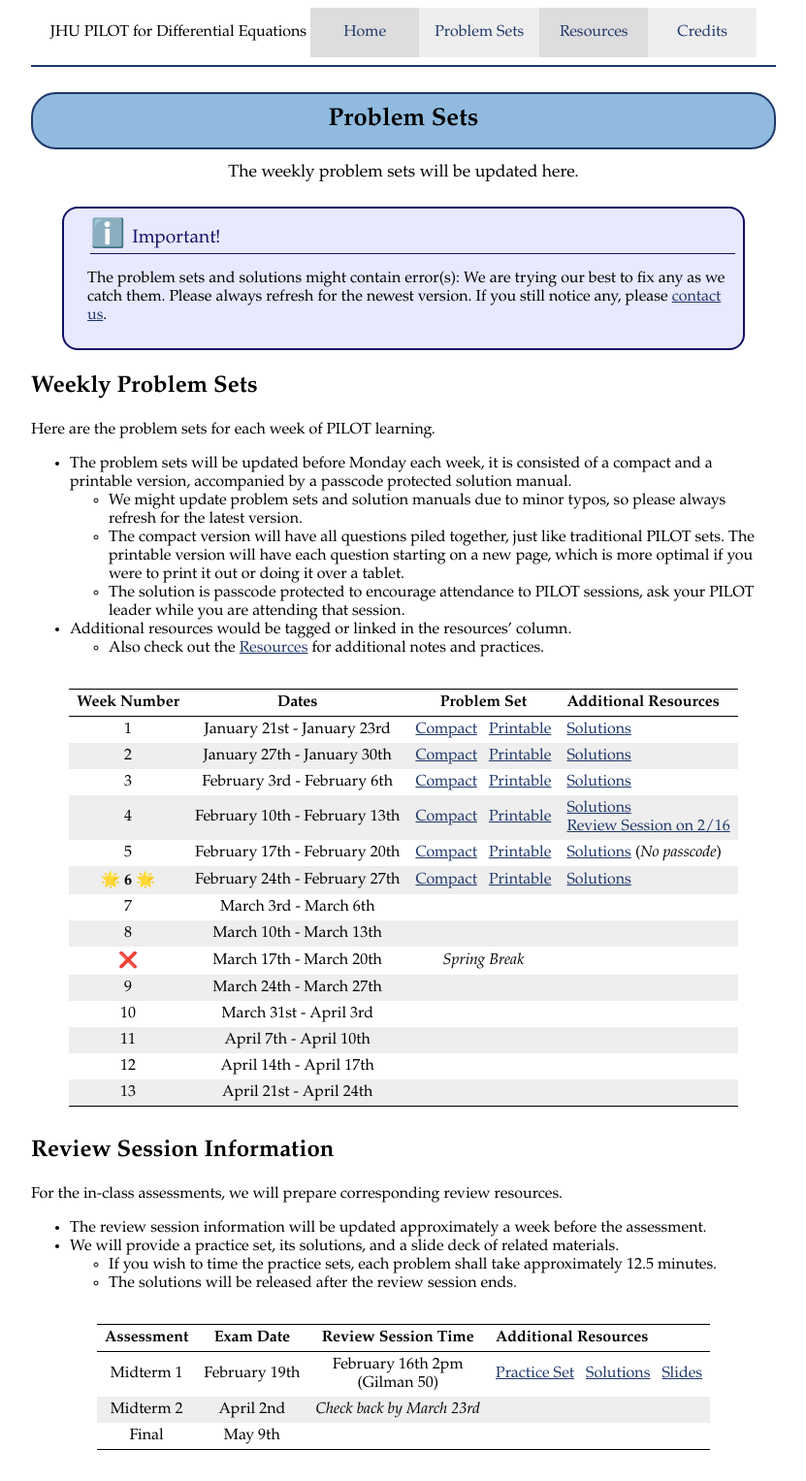
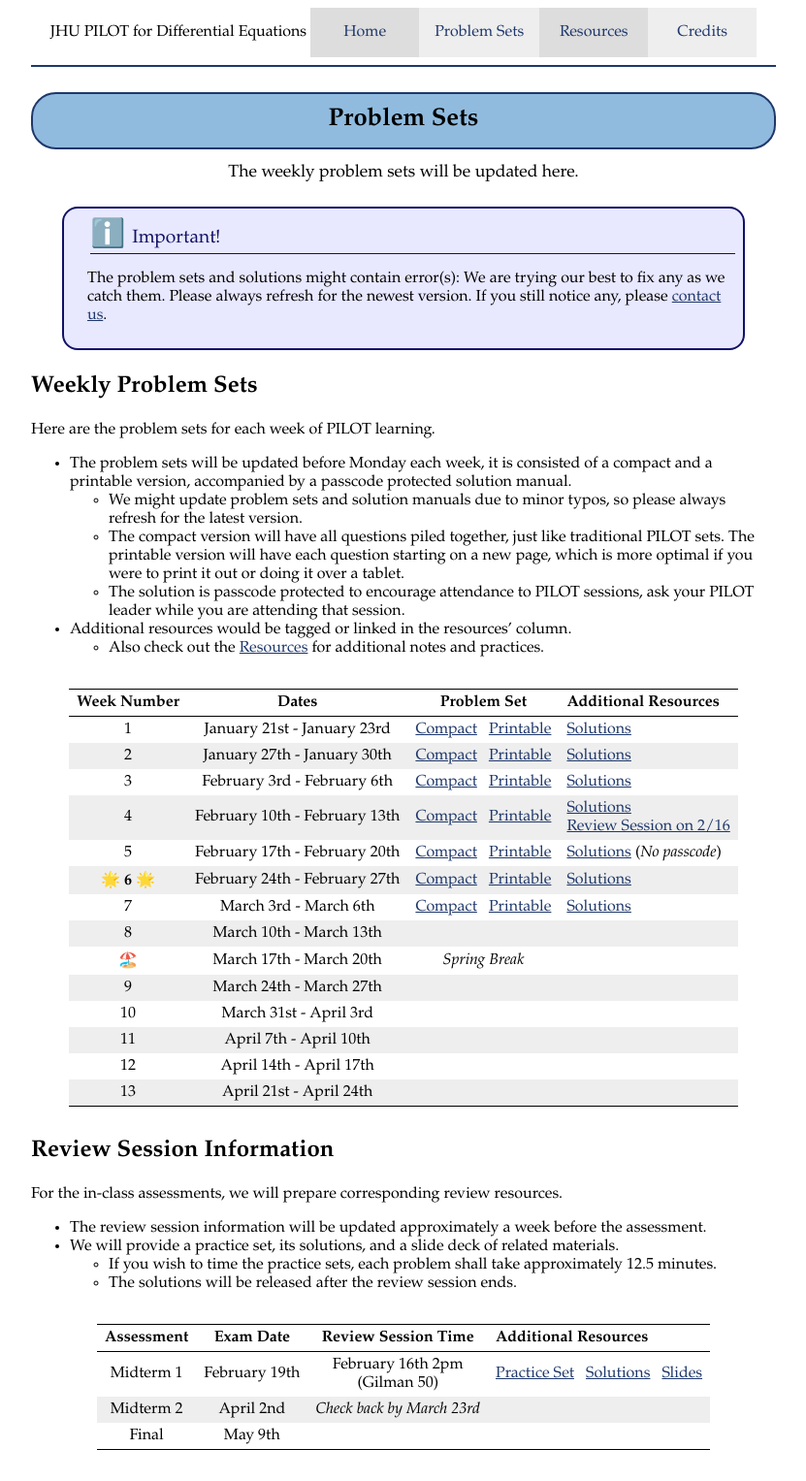
Before and after one commit to JHU-ODE-PILOT/SP25, a Jekyll site: the page built from problem_sets.md, in a window 1280 px wide. Shown: the whole page at 97% size, without its empty margins (224-1055 px from the left). Built offline with Jekyll 4.4.1, drawn with Linux system fonts in a browser that asks for light colours.

Commit message:
Week 7 updates

```diff
--- a/problem_sets.md
+++ b/problem_sets.md
@@ -33,9 +33,9 @@ Here are the problem sets for each week of PILOT learning.
 | 4 | February 10th - February 13th | [Compact]({{site.baseurl}}/PSets/4C.pdf) &nbsp; [Printable]({{site.baseurl}}/PSets/4E.pdf) | [Solutions]({{site.baseurl}}/PSets/4S.pdf) <br> [Review Session on 2/16](#review-session-information) |
 | 5 | February 17th - February 20th | [Compact]({{site.baseurl}}/PSets/5C.pdf) &nbsp; [Printable]({{site.baseurl}}/PSets/5E.pdf) | [Solutions]({{site.baseurl}}/PSets/5S.pdf) (*No passcode*) |
 | **🌟 6 🌟** | February 24th - February 27th | [Compact]({{site.baseurl}}/PSets/6C.pdf) &nbsp; [Printable]({{site.baseurl}}/PSets/6E.pdf) | [Solutions]({{site.baseurl}}/PSets/6S.pdf) |
-| 7 | March 3rd - March 6th |  |  |
+| 7 | March 3rd - March 6th | [Compact]({{site.baseurl}}/PSets/7C.pdf) &nbsp; [Printable]({{site.baseurl}}/PSets/7E.pdf) | [Solutions]({{site.baseurl}}/PSets/7S.pdf) |
 | 8 | March 10th - March 13th |  |  |
-| ❌ | March 17th - March 20th | *Spring Break* |  |
+| 🏖️ | March 17th - March 20th | *Spring Break* |  |
 | 9 | March 24th - March 27th |  |  |
 | 10 | March 31st - April 3rd |  |  |
 | 11 | April 7th - April 10th |  |  |
```
Also changed, not shown: password.md (+1 -0 lines), 3 other files.
